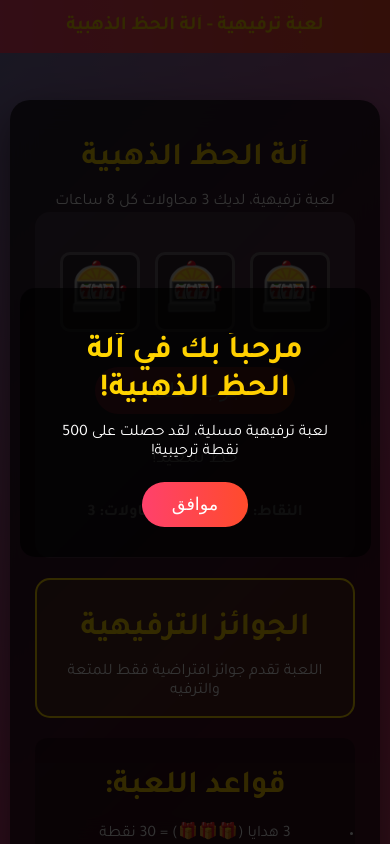
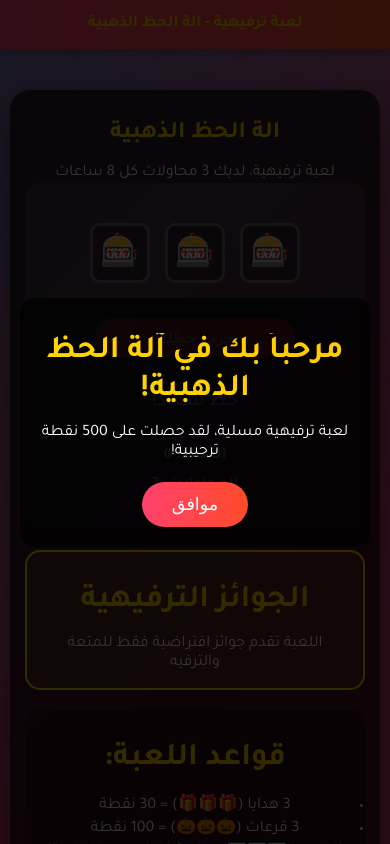
Before and after one commit to 3bdou14dz/Good-luck, a plain HTML site: page index.html in a window 390 px wide. Drawn offline with Linux system fonts and the light colour scheme.

Commit message:
Update style.css

```diff
--- a/style.css
+++ b/style.css
@@ -39,6 +39,7 @@ body {
   background: linear-gradient(to right, var(--secondary-color), #FF4B2B);
   padding: 15px;
   text-align: center;
+  box-shadow: 0 2px 10px rgba(0,0,0,0.3);
 }
 
 .header-banner h2 {
@@ -222,6 +223,12 @@ h1, h2, h3 {
 .ads-box, .footer-ads {
   margin: 20px auto;
   text-align: center;
+  width: 100%;
+  max-width: 400px;
+}
+
+.footer-ads {
+  margin: 30px auto;
 }
 
 @keyframes gradientBG {
@@ -234,3 +241,40 @@ h1, h2, h3 {
   from { opacity: 0; transform: scale(0.9); }
   to { opacity: 1; transform: scale(1); }
 }
+
+/* تحسينات للشاشات الصغيرة */
+@media (max-width: 600px) {
+  .header-banner h2 {
+    font-size: 1rem;
+  }
+
+  .container {
+    padding: 15px;
+    margin: 10px auto;
+  }
+
+  h1 {
+    font-size: 1.5rem;
+  }
+
+  .slot {
+    width: 60px;
+    height: 60px;
+    font-size: 2rem;
+  }
+
+  .btn-spin {
+    padding: 10px 20px;
+    font-size: 1rem;
+  }
+
+  .game-stats {
+    flex-direction: column;
+    gap: 10px;
+  }
+
+  .modal-content {
+    width: 90%;
+    padding: 20px;
+  }
+}
```
